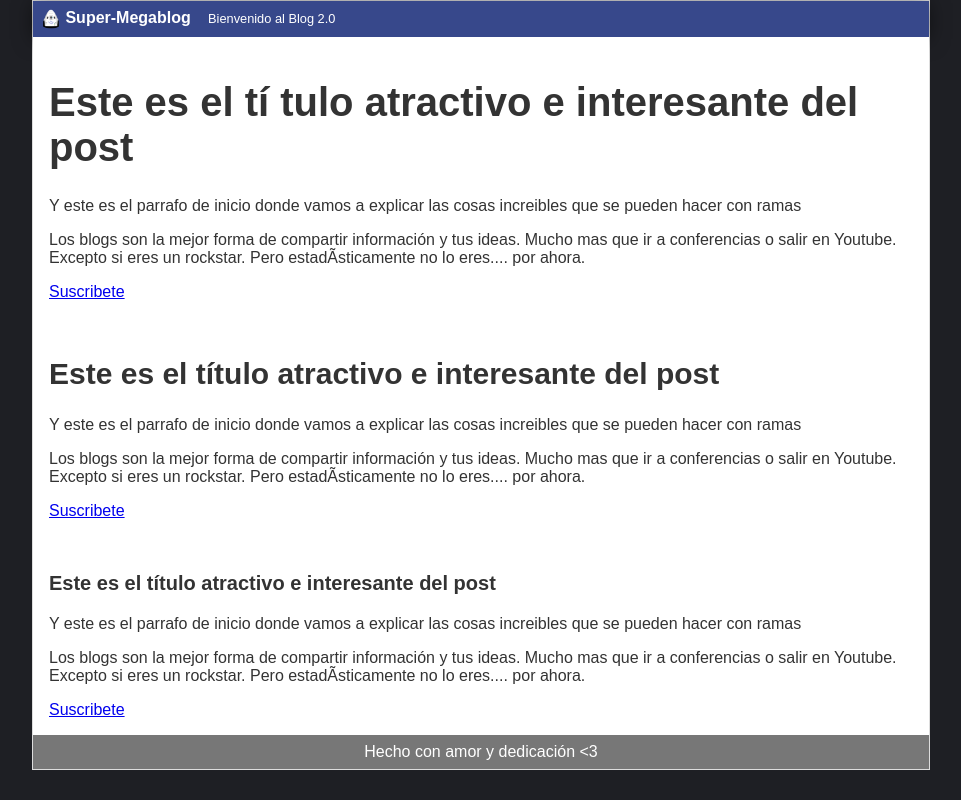
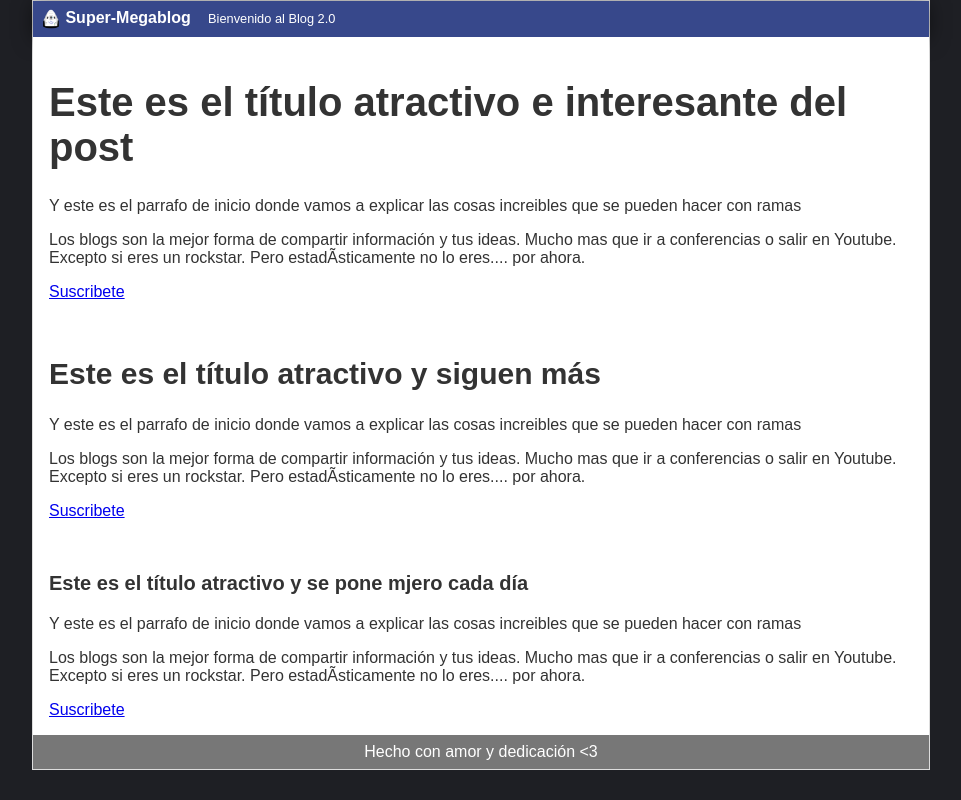
Before and after one commit to Biko87/megablog, a plain HTML site: page index.html in a window 1280 px wide. Shown: the whole page, without its empty margins (159-1120 px from the left). Drawn offline with Linux system fonts and the light colour scheme.

Commit message:
Nuevos titulos

```diff
--- a/index.html
+++ b/index.html
@@ -12,19 +12,19 @@
                 <span id="tagline">Bienvenido al Blog 2.0</span>
             </div>
             <div id="post">
-                <h1>Este es el tí tulo atractivo e interesante del post</h1>
+                <h1>Este es el título atractivo e interesante del post</h1>
                 <p>Y este es el parrafo de inicio donde vamos a explicar las cosas increibles que se pueden hacer con ramas</p>
                 <p>Los blogs son la mejor forma de compartir información y tus ideas. Mucho mas que ir a conferencias o salir en Youtube. Excepto si eres un rockstar. Pero estadÃ­sticamente no lo eres.... por ahora.</p>
                 <a href="#">Suscribete</a>
             </div>
             <div id="post">
-                <h2>Este es el tí­tulo atractivo e interesante del post</h2>
+                <h2>Este es el tí­tulo atractivo y siguen más</h2>
                 <p>Y este es el parrafo de inicio donde vamos a explicar las cosas increibles que se pueden hacer con ramas</p>
                 <p>Los blogs son la mejor forma de compartir información y tus ideas. Mucho mas que ir a conferencias o salir en Youtube. Excepto si eres un rockstar. Pero estadÃ­sticamente no lo eres.... por ahora.</p>
                 <a href="#">Suscribete</a>
             </div>
             <div id="post">
-                <h3>Este es el tí­tulo atractivo e interesante del post</h3>
+                <h3>Este es el tí­tulo atractivo y se pone mjero cada día</h3>
                 <p>Y este es el parrafo de inicio donde vamos a explicar las cosas increibles que se pueden hacer con ramas</p>
                 <p>Los blogs son la mejor forma de compartir información y tus ideas. Mucho mas que ir a conferencias o salir en Youtube. Excepto si eres un rockstar. Pero estadÃ­sticamente no lo eres.... por ahora.</p>
                 <a href="#">Suscribete</a>
```
